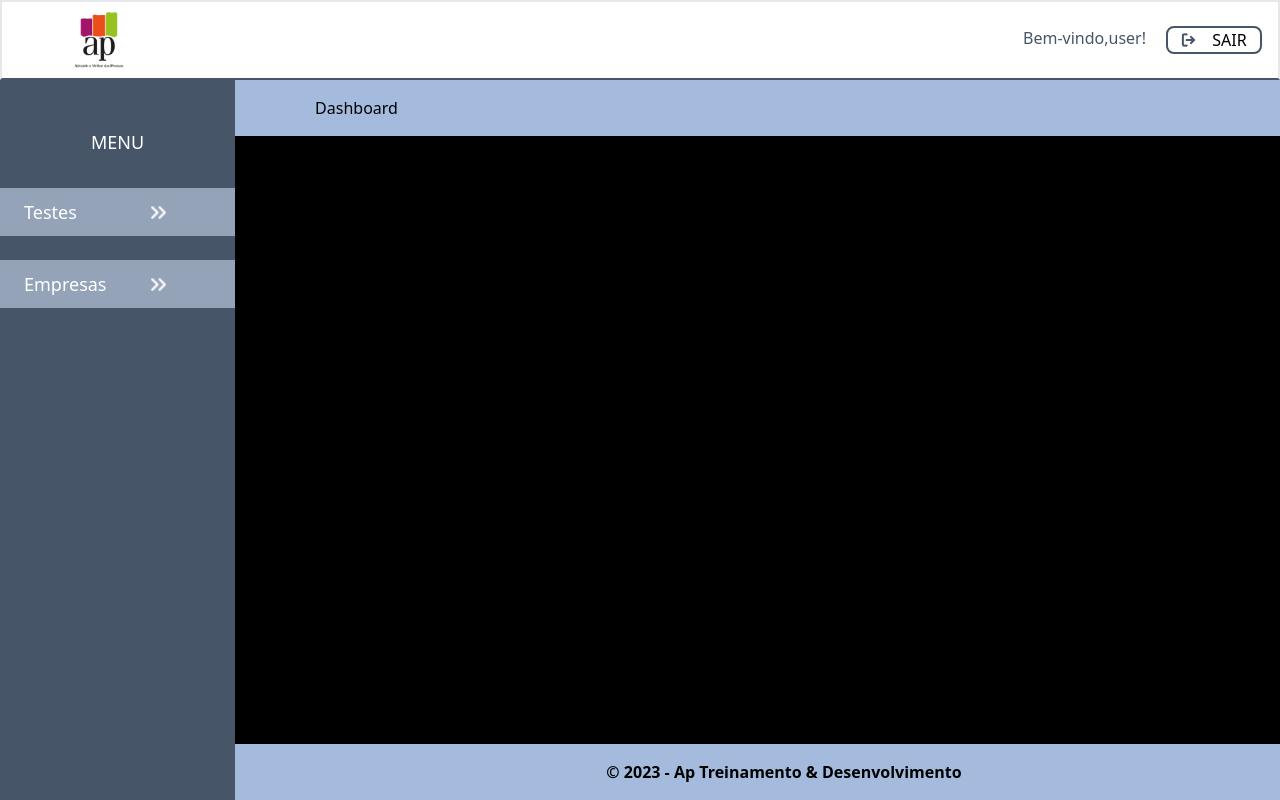
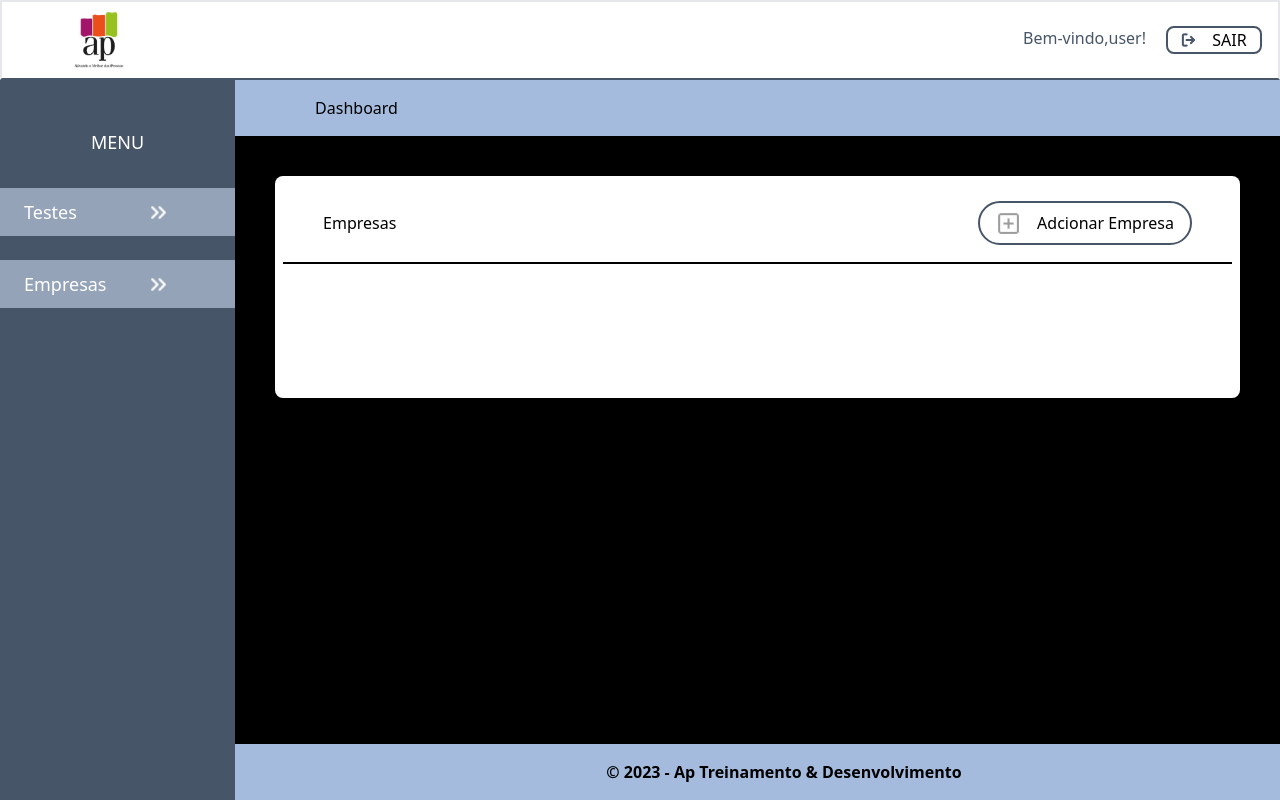
Before and after one commit to TiagoPonce/AP-MVP, a Next.js app: page /dashboard in a window 1280 px wide. Built offline with nearby package versions, Linux system fonts and the light colour scheme.

Commit message:
empresas dashboard

```diff
--- /dev/null
+++ b/src/components/TableCompany.js
@@ -0,0 +1,23 @@
+import Image from "next/image"
+import PlusSquare from 'public/plus-square.png'
+
+export default function TableCompany() {
+    return (
+        <div className="h-[222px] bg-white rounded-lg m-10 flex p-2">
+            <div className="flex w-full h-20 items-center justify-between pl-10 pr-10 border-b-black border-solid border-b-2">
+                <p>Empresas</p>
+                <button
+                className="w-[214px] h-[44px] border-solid border-2 hover:bg-slate-100 border-slate-600 rounded-full flex items-center justify-center"
+                >
+                     <Image
+                        src={PlusSquare}
+                        alt="Picture of the author"
+                        width={25}
+                        className='mr-4'
+                    />
+                    Adcionar Empresa
+                </button>
+            </div>
+        </div>
+    )
+}
--- a/src/pages/dashboard.js
+++ b/src/pages/dashboard.js
@@ -1,6 +1,7 @@
 import Footer from "@/components/Footer";
 import Header from "@/components/Header";
 import SideBar from "@/components/SideBar";
+import TableCompany from "@/components/TableCompany";
 
 export default function Dashboard() {
     return (
@@ -13,6 +14,9 @@ export default function Dashboard() {
                     <div className="w-full h-14 bg-[#A4BBDD] mt-20 flex items-center">
                         <p className="text-base ml-20">Dashboard</p>
                     </div>
+
+                    <TableCompany/>
+
                 </main>
             </div>
             <Footer />
```
Also changed, not shown: public/plus-square.png (added).
